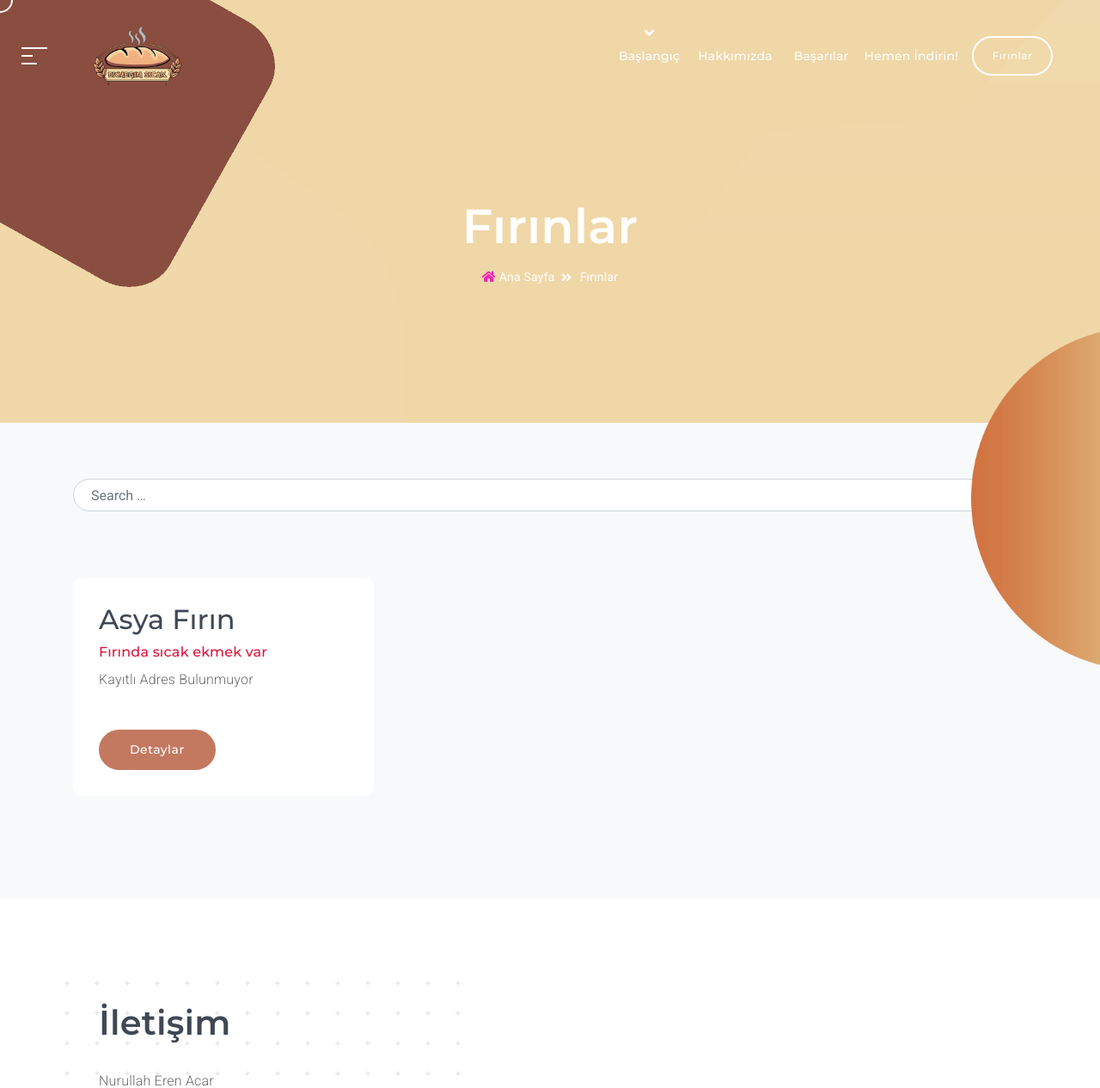
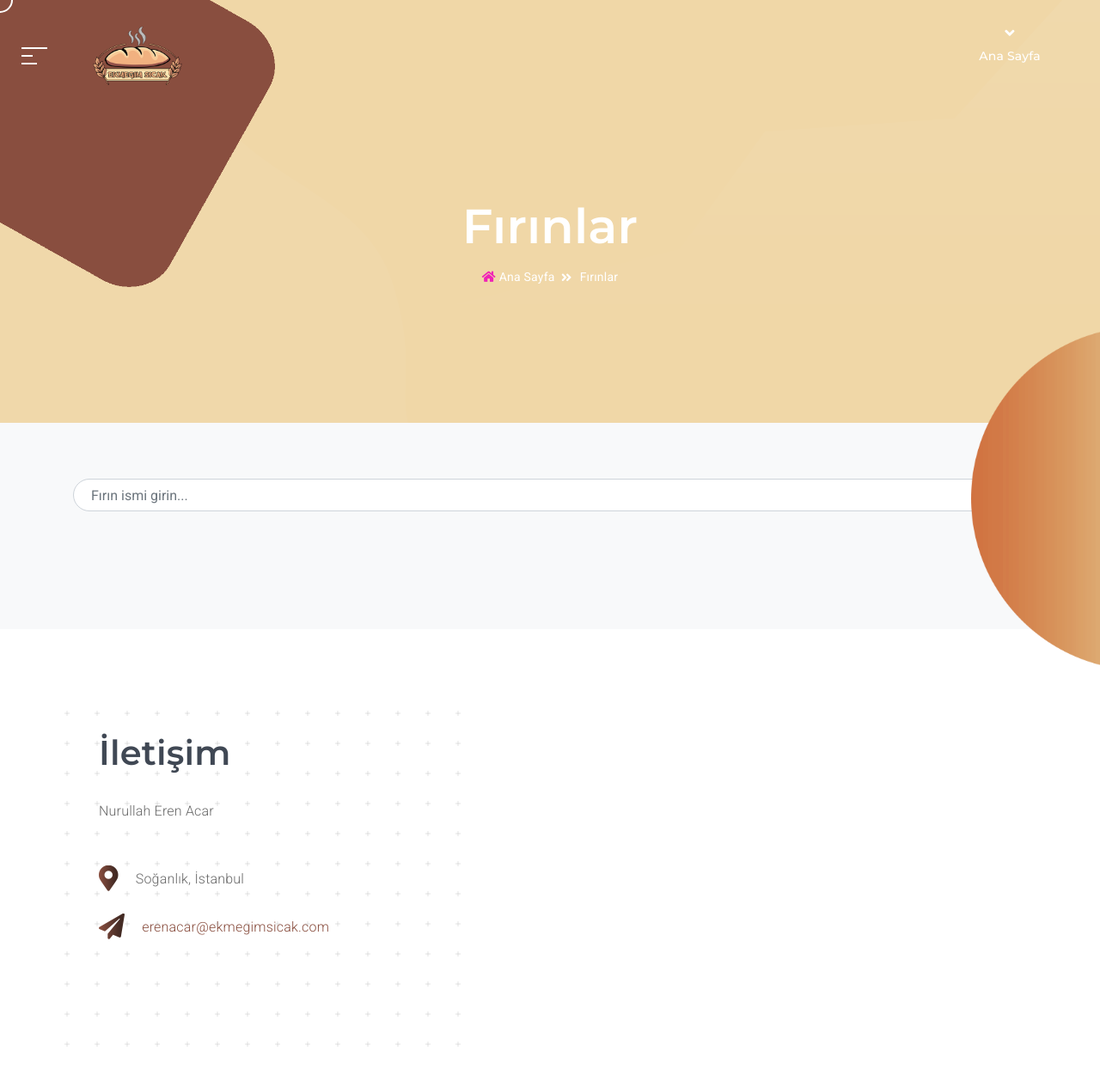
Before and after one commit to 0EA/ekmegimsicak.com, a Django app: template templates/firinlar.html in a window 1280 px wide. Shown: the top 1266 px of the page at 86% size. Run offline with Django 3.2, Linux system fonts and the light colour scheme; the template is opened without the code that fills it, so the values that code supplies are empty; some libraries are stand-ins or nearby versions.

Commit message:
firinlar sayfasi ve search bar

```diff
--- a/EkmegimSicak/settings.py
+++ b/EkmegimSicak/settings.py
@@ -45,6 +45,7 @@ INSTALLED_APPS = [
     'django_cleanup',
     'background_task',
     'colorfield',
+    'mathfilters',
 ]
 BACKGROUND_TASK_RUN_ASYNC = True
 
--- a/templates/firinlar.html
+++ b/templates/firinlar.html
@@ -6,13 +6,13 @@
     <meta charset="utf-8">
     <meta content="width=device-width, initial-scale=1, shrink-to-fit=no" name="viewport">
     <!-- Author -->
-    <meta name="author" content="NEA Studios">
+    <meta name="author" content="ekmegimsicak.com">
     <!-- description -->
     <meta name="description" content="Ekmeğim Sıcak projesi fırın müşterilerinin sıkıntı çektiği sıcak ekmeğe ulaşma ve zamanında yetişememe durumlarını ortadan kaldırmayı planlayan bir projedir.">
     <!-- keywords -->
     <meta name="keywords" content="fırın, sıcak ekmek, ekmek, pide, ekmeğim sicak">
     <!-- Page Title -->
-    <title>Ekmeğim Sıcak</title>
+    <title>Ekmeğim Sıcak | Firinlar</title>
     <!-- Favicon -->
     <link href="{% static 'agency/img/favicon.ico' %}" rel="icon">
     <!-- Bundle -->
@@ -55,24 +55,9 @@
             <!--Nav Links-->
             <div class="collapse navbar-collapse" id="agency">
                 <div class="navbar-nav ml-auto">
-                    <a class="nav-link link scroll active" href="#home">Başlangıç</a>
-                    <a class="nav-link link scroll" href="#about-us">Hakkımızda</a>
-                    <!--<a class="nav-link link scroll" href="#portfolio">Calismalarimiz</a>-->
-                    <a class="nav-link link scroll" href="#counters">Başarılar</a>
-                    <a class="nav-link link scroll" href="#download">Hemen İndirin!</a>
+                    <a class="nav-link link" href="{% url 'index' %}">Ana Sayfa</a>
                     <span class="menu-line"><i aria-hidden="true" class="fa fa-angle-down"></i></span>
                 </div>
-                <a class="nav-link btn btn-medium btn-rounded btn-transparent-white btn-hvr-white ml-3"
-                   href="/firinlar">Fırınlar
-                    <div class="btn-hvr-setting">
-                        <ul class="btn-hvr-setting-inner">
-                            <li class="btn-hvr-effect"></li>
-                            <li class="btn-hvr-effect"></li>
-                            <li class="btn-hvr-effect"></li>
-                            <li class="btn-hvr-effect"></li>
-                        </ul>
-                    </div>
-                </a>
             </div>
 
             <!--Menu Button-->
@@ -111,26 +96,9 @@
             <div class="shape-left">
                 <nav class="navbar full-menu-navigation left">
                     <ul class="list-unstyled">
-                        <li><a class="link scroll" href="#home">
+                        <li><a class="link" href="{% url 'index' %}">
                             <span class="anchor-circle"></span>
-                            <span class="anchor-text">Başlangıç</span>
-                        </a></li>
-                        <li><a class="link scroll" href="#about-us">
-                            <span class="anchor-circle"></span>
-                            <span class="anchor-text">Hakkımızda</span>
-                        </a></li>
-
-                        <li><a class="link scroll" href="#counters">
-                            <span class="anchor-circle"></span>
-                            <span class="anchor-text">Başarılar</span>
-                        </a></li>
-                        <li><a class="link scroll" href="#download">
-                            <span class="anchor-circle"></span>
-                            <span class="anchor-text">Hemen İndirin!</span>
-                        </a></li>
-                        <li><a class="link scroll" href="/firinlar">
-                            <span class="anchor-circle"></span>
-                            <span class="anchor-text">Fırınlar</span>
+                            <span class="anchor-text">Ana Sayfa</span>
                         </a></li>
                     </ul>
                     <span class="full-menu-dot" style="transform: scale(0);"></span>
@@ -178,12 +146,13 @@
             <div class="col-md-12 text-center">
                 <!--Search Form-->
                 <aside class="widget widget_search"  style="margin-top: -55px;">
-                    <form method="get" id="searchform" action="javascript:void(0);" role="search">
+                    <form id="searchform" role="search">
+                        {% csrf_token %}
                         <label class="sr-only" for="s">Search</label>
                         <div class="input-group">
-                            <input class="field form-control" id="s" name="s" type="text" placeholder="Search …" value="">
+                            <input class="field form-control" id="s" name="keyword" type="text" placeholder="Fırın ismi girin..." value="">
                             <span class="input-group-append">
-                            <button class="submit btn-search" id="searchsubmit" name="submit" type="submit"><i class="fas fa-search"></i></button>
+                            <button class="submit btn-search" id="searchsubmit" type="submit"><i class="fas fa-search"></i></button>
                             </span>
                         </div>
                     </form>
@@ -191,16 +160,24 @@
             </div>
         </div>
         <!--Row-->
+        {% if messages %}
+        <ul class="messages">
+            {% for message in messages %}
+            <li class="alert alert-info">{{ message }}</li>
+            {% endfor %}
+        </ul>
+        {% endif %}
         <div class="row wow fadeInUp">
             <!--News Item-->
-
+            {% load mathfilters %}
+            {% for firin in firinlar %}
             <div class="col-lg-4" style="margin-top: 60px;">
 
                 <div class="news-item">
                     <div class="news-text-box">
-                        <a href="{% static 'agency/blog-list.html' %}"><h2 class="">Asya Fırın</h2></a>
-                        <h6 style="color: crimson;">Fırında sıcak ekmek var</h6>
-                        <p class="param">Kayıtlı Adres Bulunmuyor</p>
+                        <a href="{% static 'agency/blog-list.html' %}"><h2 class="">{{ firin.name }}</h2></a>
+                        <h6 style="color: {{firin.firinSonSicak.2}};">{{firin.firinSonSicak.1}}</h6>
+                        <p class="param">{{ firin.adres }}</p>
                         <a class="author d-flex align-items-center" href="javascript:void(0);">
                             <a class="btn btn-large btn-rounded btn-pink btn-hvr-blue mt-2" href="/firinlar">Detaylar
                                 <div class="btn-hvr-setting">
@@ -216,7 +193,7 @@
                     </div>
                 </div>
             </div>
-
+            {% endfor %}
 
         </div>
     </div>
```
Also changed, not shown: user/views.py (+37 -5 lines).
